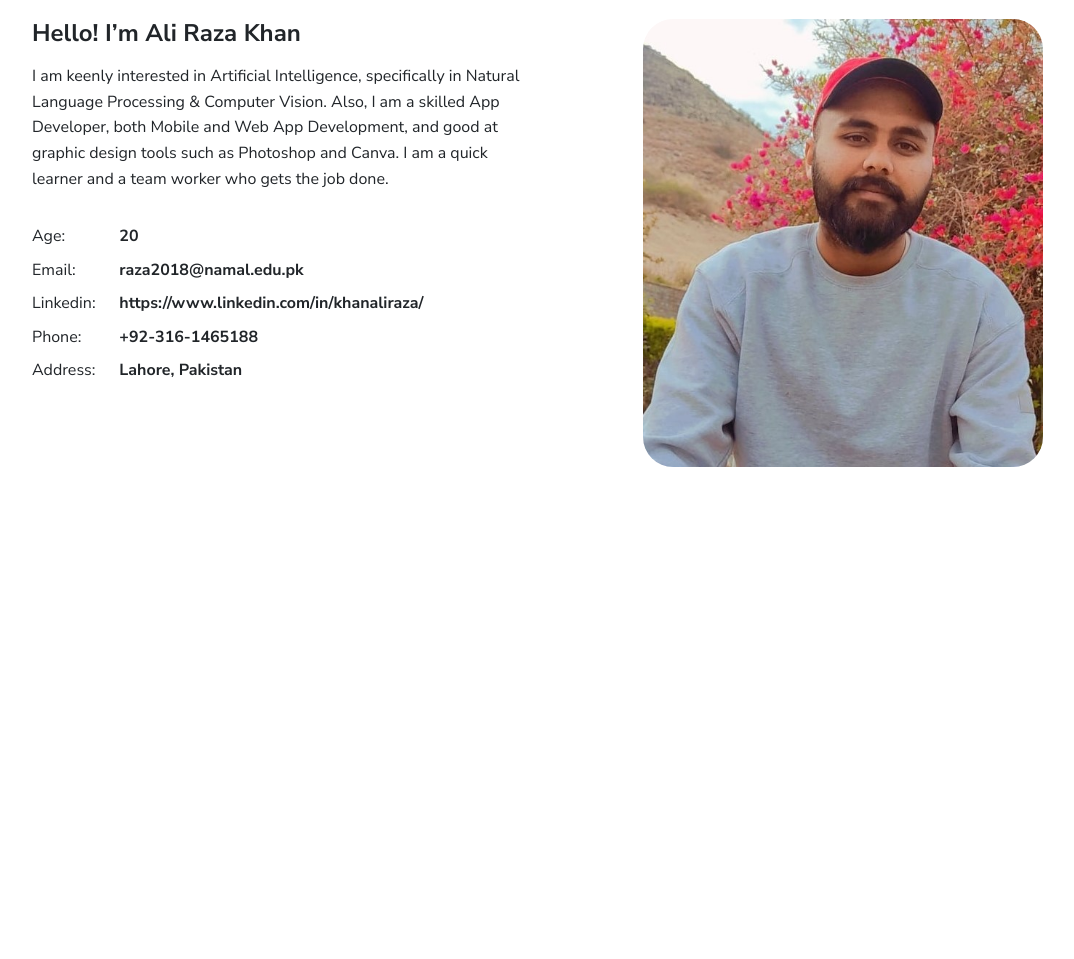
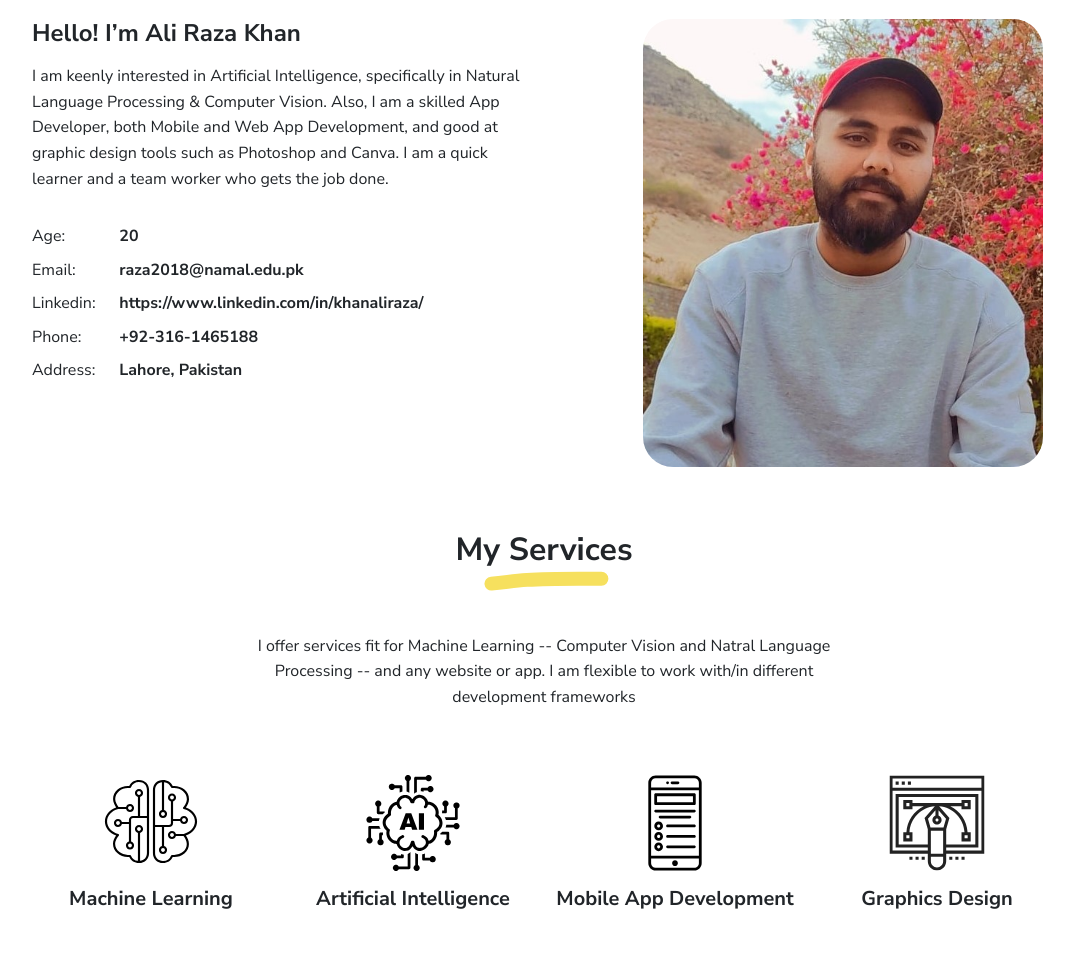
Before and after one commit to ALIRAZA47/cv, a plain HTML site: page index.html in a window 1280 px wide. Shown: the part 815-1774 px from the top of the page, without its empty margins (96-1170 px from the left). Before the commit the page ends 1282 px from the top, so only its background shows below. Drawn offline with Linux system fonts and the light colour scheme.

Commit message:
Services section added

```diff
--- a/index.html
+++ b/index.html
@@ -55,7 +55,9 @@
           <div class="mt-5">
             <p class="lead text-uppercase mb-1">Hello!</p>
             <h1 class="intro-title marker" data-aos="fade-left" data-aos-delay="50">I’m Ali Raza Khan</h1>
-            <p class="lead fw-normal mt-3" data-aos="fade-up" data-aos-delay="100">Undergarduate Student in Computer Science</p>
+            <p class="lead fw-normal mt-3" data-aos="fade-up" data-aos-delay="100">
+              Machine Learning (Vision and NLP) enthusiast and Frontend/Backend Developer,
+              pursuing Undergard in Computer Science</p>
             <div class="social-nav" data-aos="fade-up" data-aos-delay="200">
               <nav role="navigation">
                 <ul class="nav justify-content-left">
@@ -129,30 +131,32 @@
 </div>
 
 <!-- My Services -->
-<!-- <div class="section px-3 px-lg-4 pt-5" id="services">
+<div class="section px-3 px-lg-4 pt-5" id="services">
   <div class="container-narrow">
     <div class="text-center mb-5">
       <h2 class="marker marker-center">My Services</h2>
     </div>
     <div class="text-center">
-      <p class="mx-auto mb-3" style="max-width:600px"> I offer services fit for any website or app. I can quickly maximize timely deliverables for real-time schemas.</p>
+      <p class="mx-auto mb-3" style="max-width:600px"> I offer services fit for Machine Learning -- Computer Vision and Natral Language Processing -- and any website or app. I am flexible to work with/in different development frameworks</p>
     </div>
     <div class="row py-3">
-      <div class="col-md-3 text-center" data-aos="fade-up" data-aos-delay="100"><img class="mb-2" src="images/services/web-design.svg" width="96" height="96" alt="web design"/>
-        <div class="h5">Web Design</div>
+      <div class="col-md-3 text-center" data-aos="fade-up" data-aos-delay="100"><img class="mb-2" src="images/services/machine-learning-01-svgrepo-com.svg" width="96" height="96" alt="web design"/>
+        <div class="h5">Machine Learning</div>
       </div>
-      <div class="col-md-3 text-center" data-aos="fade-up" data-aos-delay="200"><img class="mb-2" src="images/services/graphic-design.svg" width="96" height="96" alt="graphic design"/>
-        <div class="h5">Graphic Design</div>
+      <div class="col-md-3 text-center" data-aos="fade-up" data-aos-delay="200"><img class="mb-2" src="images/services/artificial-intelligence-ai.svg" width="96" height="96" alt="graphic design"/>
+        <div class="h5">Artificial Intelligence</div>
       </div>
-      <div class="col-md-3 text-center" data-aos="fade-up" data-aos-delay="300"><img class="mb-2" src="images/services/ui-ux.svg" width="96" height="96" alt="ui-ux"/>
-        <div class="h5">UI/UX</div>
+      <div class="col-md-3 text-center" data-aos="fade-up" data-aos-delay="300"><img class="mb-2" src="images/services/app-development.svg" width="96" height="96" alt="ui-ux"/>
+        <div class="h5">Mobile App Development</div>
       </div>
-      <div class="col-md-3 text-center" data-aos="fade-up" data-aos-delay="400"><img class="mb-2" src="images/services/app-development.svg" width="96" height="96" alt="app development"/>
-        <div class="h5">App Development</div>
+      <div class="col-md-3 text-center" data-aos="fade-up" data-aos-delay="400"><img class="mb-2" src="images/services/graphic-design.svg" width="96" height="96" alt="app development"/>
+        <div class="h5">Graphics Design </div>
       </div>
     </div>
   </div>
 </div>
+
+<!--
 <div class="section px-3 px-lg-4 pt-5" id="skills">
   <div class="container-narrow">
     <div class="text-center mb-5">
@@ -219,6 +223,7 @@
     </div>
   </div>
 </div>
+
 <div class="section px-2 px-lg-4 pt-5" id="portfolio">
   <div class="container">
     <div class="text-center mb-5">
```
Also changed, not shown: images/services/apps-development-svgrepo-com.svg (added), images/services/artificial-intelligence-ai.svg (added), images/services/machine-learning-01-svgrepo-com.svg (added), images/services/mobile-app-developing-svgrepo-com.svg (added), images/services/smartphone-apps-svgrepo-com.svg (added), images/services/web-development-svgrepo-com.svg (added).
